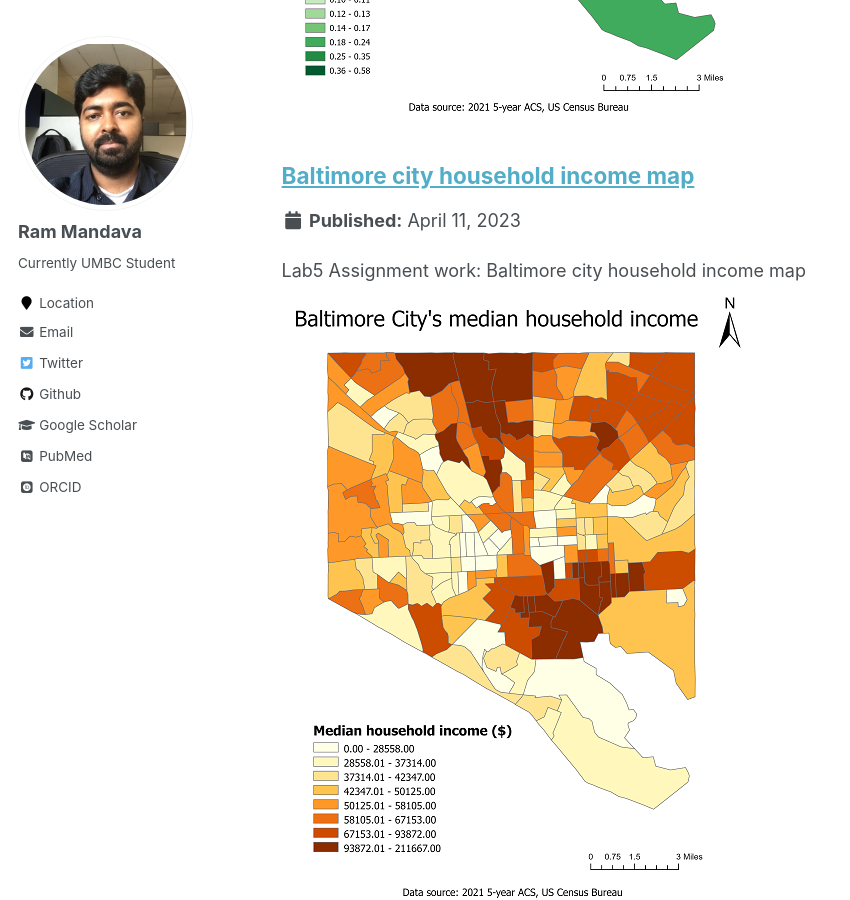
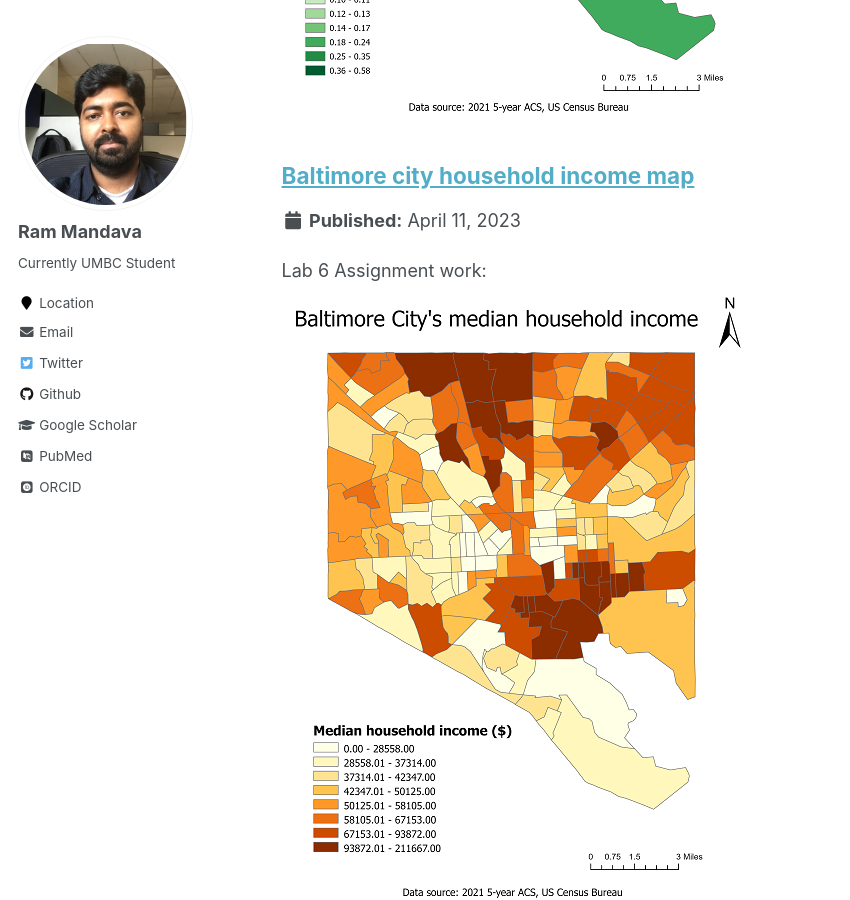
Before and after one commit to mandavaram/mandavaram.github.io, a Jekyll site: the page built from _pages/portfolio.html, in a window 1280 px wide and 900 px high, scrolled down 2650 px. Shown: the whole window, without its empty margins (0-850 px from the left). Built offline with Jekyll 4.4.1, drawn with Linux system fonts in a browser that asks for light colours; some web fonts are replaced.

Commit message:
Update portfolio-5.md

```diff
--- a/_portfolio/portfolio-5.md
+++ b/_portfolio/portfolio-5.md
@@ -1,6 +1,6 @@
 ---
 title: "Baltimore city household income map"
-excerpt: "Lab5 Assignment work: Baltimore city household income map<br/><img src='/images/baltimore_household_income.png'>"
+excerpt: "Lab 6 Assignment work: <br/><img src='/images/baltimore_household_income.png'>"
 collection: portfolio
 ---
 
```
